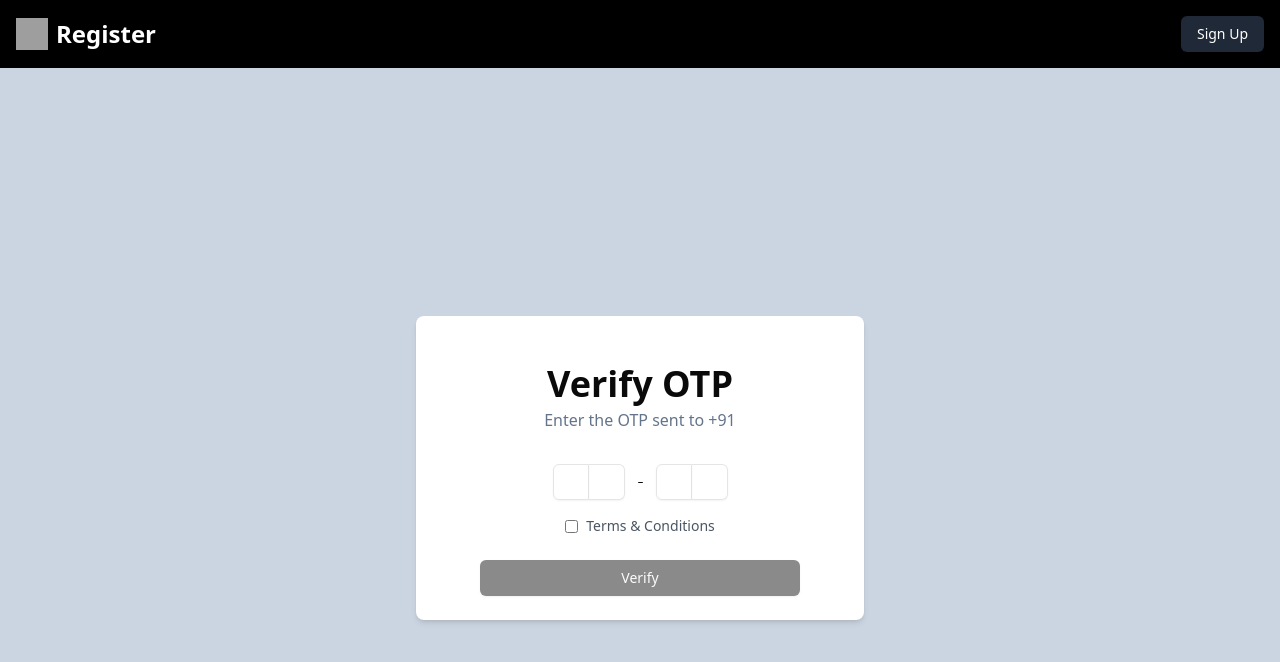
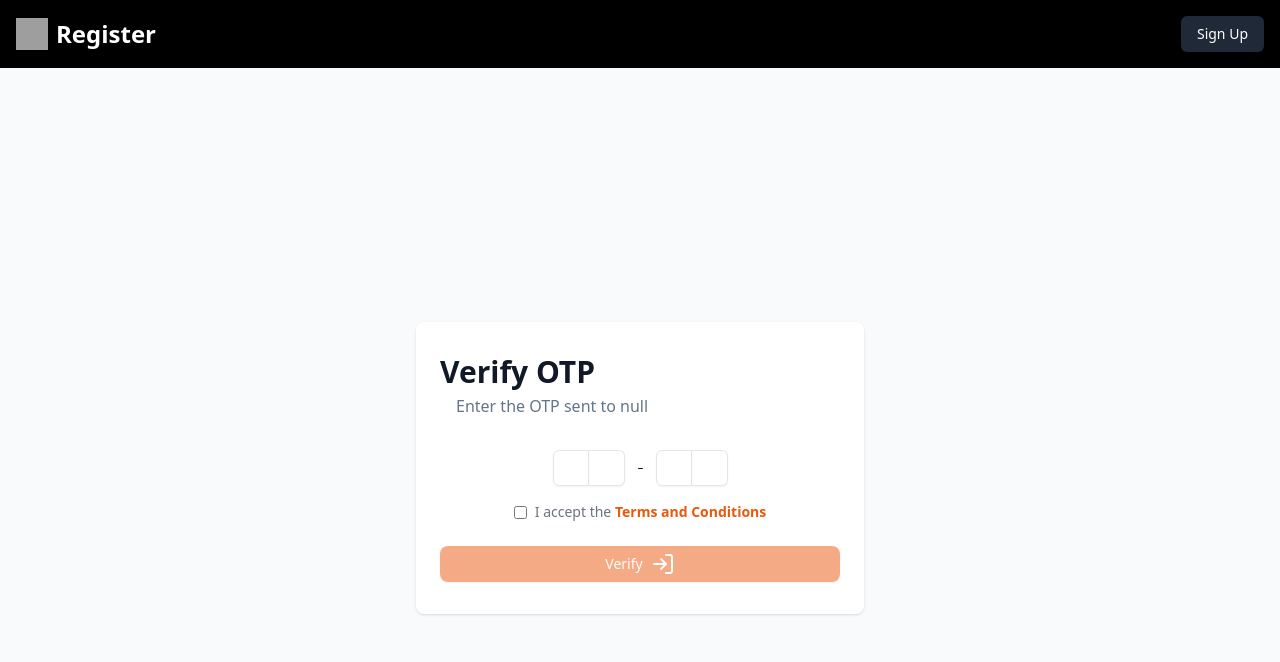
Before and after one commit to CoderXYZ14/OTPSignUpModule, a React (Vite) app in the folder client/: page /verify-otp in a window 1280 px wide. Shown: the top 662 px of the page. Built offline with nearby package versions, Linux system fonts and the light colour scheme; grey boxes are pictures that could not be loaded.

Commit message:
Fixes-10

```diff
--- a/client/package.json
+++ b/client/package.json
@@ -16,6 +16,7 @@
     "@radix-ui/react-label": "^2.1.0",
     "@radix-ui/react-select": "^2.1.1",
     "@radix-ui/react-slot": "^1.1.0",
+    "@reduxjs/toolkit": "^2.2.7",
     "axios": "^1.7.7",
     "class-variance-authority": "^0.7.0",
     "clsx": "^2.1.1",
@@ -25,6 +26,7 @@
     "react": "^18.3.1",
     "react-dom": "^18.3.1",
     "react-phone-input-2": "^2.15.1",
+    "react-redux": "^9.1.2",
     "react-router-dom": "^6.26.2",
     "sonner": "^1.5.0",
     "tailwind-merge": "^2.5.2",
--- a/client/src/components-page/extra-comp/Heading.jsx
+++ b/client/src/components-page/extra-comp/Heading.jsx
@@ -1,3 +1,7 @@
 export function Heading({ label }) {
-  return <div className="font-bold text-3xl md:text-4xl pt-6">{label}</div>;
+  return (
+    <div className="text-3xl font-bold text-gray-900 dark:text-white">
+      {label}
+    </div>
+  );
 }
--- a/client/src/components-page/signup/Signup.jsx
+++ b/client/src/components-page/signup/Signup.jsx
@@ -1,5 +1,5 @@
 import { useState } from "react";
-import { useNavigate } from "react-router-dom";
+import { Link, useNavigate } from "react-router-dom";
 import axios from "axios";
 
 import { Input } from "@/components/ui/input";
@@ -10,48 +10,65 @@ import {
   SelectTrigger,
   SelectValue,
 } from "@/components/ui/select";
+import { Alert, AlertDescription, AlertTitle } from "@/components/ui/alert";
 import { Button } from "@/components/ui/button";
-import { Loader2 } from "lucide-react";
+import { Loader2, LogIn, Terminal } from "lucide-react";
 
 import { countryCodeData } from "../../utils/countrycode.js";
-import { usePhoneInfo } from "@/context/phoneContext.jsx";
+import { useDispatch } from "react-redux";
+import { setPhone } from "../../store/authSlice.js"; // Import the setPhone action
 import { Heading } from "../extra-comp/Heading.jsx";
 import { SubHeading } from "../extra-comp/SubHeading.jsx";
 
 const Signup = () => {
-  const { setPhoneInfo } = usePhoneInfo();
-  const [phone, setPhone] = useState("");
+  const [phone, setPhoneState] = useState(""); // Renamed to avoid confusion
   const [countryCode, setCountryCode] = useState("");
   const [loading, setLoading] = useState(false);
-  const [errorMessage, setErrorMessage] = useState("");
-
+  const [alert, setAlert] = useState({ show: false, message: "", type: "" });
+  const dispatch = useDispatch();
   const navigate = useNavigate();
 
-  const requestOtp = async () => {
+  const requestOtp = async (e) => {
+    e.preventDefault();
+
+    // Check if phone or country code is missing
     if (!phone || !countryCode) {
-      setErrorMessage("Phone number and country code are required");
+      setAlert({
+        show: true,
+        message: "Error creating account or logging in. Please try again.",
+        type: "error",
+      });
       return;
     }
 
     setLoading(true);
-    setErrorMessage("");
     try {
+      // Concatenate country code and phone
+      const fullPhoneNumber = `${countryCode}${phone}`;
+
       const response = await axios.post(
         "http://localhost:8080/api/v1/users/request-otp",
         {
-          phone,
-          countryCode,
+          phone, // Send the full phone number
+          countryCode, // You can still send countryCode if needed
         }
       );
 
       if (response.status === 200) {
-        setPhoneInfo({ phone, countryCode });
+        dispatch(setPhone(fullPhoneNumber)); // Dispatch the full phone number to Redux
+        setAlert({
+          show: true,
+          message: "Account created and logged in successfully!",
+          type: "success",
+        });
         navigate("/verify-otp");
       }
     } catch (error) {
-      setErrorMessage(
-        "Invalid phone number or country code. Please try again."
-      );
+      setAlert({
+        show: true,
+        message: "Error creating account or logging in. Please try again.",
+        type: "error",
+      });
       console.error(error);
     } finally {
       setLoading(false);
@@ -59,14 +76,26 @@ const Signup = () => {
   };
 
   return (
-    <div className="bg-slate-300 min-h-screen flex items-center justify-center p-4">
-      <div className="rounded-lg bg-white w-full max-w-md p-6 text-center shadow-md">
+    <div className="bg-gray-50 dark:bg-gray-900 flex justify-center items-center w-full h-screen">
+      <div className="w-full max-w-md bg-white h-auto px-6 py-8 rounded-lg shadow dark:border dark:bg-gray-800 dark:border-gray-700">
+        {alert.show && (
+          <Alert
+            className={alert.type === "error" ? "bg-red-400" : "bg-green-400"}
+          >
+            <Terminal className="h-4 w-4" />
+            <AlertTitle>
+              {alert.type === "error" ? "Error" : "Success"}
+            </AlertTitle>
+            <AlertDescription>{alert.message}</AlertDescription>
+          </Alert>
+        )}
         <Heading label={"Sign In"} />
         <SubHeading label={"Enter your info"} />
 
+        <form onSubmit={requestOtp}>
           <div className="flex items-center space-x-2 mt-4">
             <Select onValueChange={(value) => setCountryCode(value)}>
-            <SelectTrigger className="w-[120px] text-sm">
+              <SelectTrigger className="w-[120px] text-sm ">
                 <SelectValue placeholder="Code" />
               </SelectTrigger>
               <SelectContent>
@@ -78,26 +107,39 @@ const Signup = () => {
               </SelectContent>
             </Select>
             <Input
-            onChange={(e) => {
-              setPhone(e.target.value);
-            }}
+              onChange={(e) => setPhoneState(e.target.value)} // Renamed to avoid confusion
               placeholder="1234567890"
               label="phone"
-            className="w-full text-sm"
+              className="bg-gray-50 border border-gray-300 text-gray-900 text-sm rounded-lg focus:ring-primary-600 focus:border-primary-600 block w-full p-2.5 dark:bg-gray-700 dark:border-gray-600 dark:placeholder-gray-400 dark:text-white dark:focus:ring-blue-500 dark:focus:border-blue-500"
             />
           </div>
-        {errorMessage && (
-          <p className="text-red-500 text-sm mt-2">{errorMessage}</p>
-        )}
+
           <div className="pt-4">
             <Button
+              type="submit"
               disabled={!phone || loading}
-            onClick={requestOtp}
-            className="w-full"
+              className="rounded-lg bg-orange-600 w-full text-sm"
             >
-            {loading ? <Loader2 className="animate-spin" /> : "Create"}
+              {loading ? (
+                <Loader2 className="animate-spin" />
+              ) : (
+                <>
+                  Create an account <LogIn className="ml-2" />
+                </>
+              )}
             </Button>
+
+            <p className="text-sm mt-3 font-light text-gray-500 dark:text-gray-400">
+              Already have an account?{" "}
+              <Link
+                to="/signin"
+                className="font-medium text-orange-600 hover:underline dark:text-primary-500"
+              >
+                Login here
+              </Link>
+            </p>
           </div>
+        </form>
       </div>
     </div>
   );
--- a/client/src/components-page/verify-otp/VerifyOTP.jsx
+++ b/client/src/components-page/verify-otp/VerifyOTP.jsx
@@ -1,5 +1,6 @@
-import { useState, useContext } from "react";
+import { useEffect, useState } from "react";
 import { useNavigate } from "react-router-dom";
+import { useDispatch, useSelector } from "react-redux";
 import axios from "axios";
 import {
   InputOTP,
@@ -13,84 +14,117 @@ import {
   HoverCardTrigger,
 } from "@/components/ui/hover-card";
 import { Button } from "@/components/ui/button";
-import { Loader2 } from "lucide-react";
-
-import { PhoneInfoContext } from "@/context/phoneContext";
+import { Loader2, LogIn } from "lucide-react";
+import { setPhone, login } from "../../store/authSlice"; // Make sure to import login
 import { Heading, SubHeading } from "../extra-comp";
 
 const VerifyOTP = () => {
-  const { phoneInfo } = useContext(PhoneInfoContext);
-  const [otp, setOtp] = useState("");
+  const dispatch = useDispatch();
+  const navigate = useNavigate();
+
+  const phone = useSelector((state) => state.auth.phone); // Access phone from Redux store
+
+  const [formData, setFormData] = useState({
+    otp: "",
+    termsAccepted: false,
+  });
+
+  const [alert, setAlert] = useState({ show: false, message: "", type: "" });
   const [loading, setLoading] = useState(false);
-  const [isChecked, setIsChecked] = useState(false);
 
-  const [phone, setPhone] = useState(phoneInfo?.phone || "");
-  const [countryCode, setCountryCode] = useState(
-    phoneInfo?.countryCode || "+91"
-  );
-
-  const [errorMessage, setErrorMessage] = useState("");
-  const [successMessage, setSuccessMessage] = useState("");
-
-  const navigate = useNavigate();
-  const handleOtpChange = (value) => {
-    setOtp(value);
-    setSuccessMessage("");
-    setErrorMessage("");
+  const handleChange = (e) => {
+    const isCheckbox = e.target.type === "checkbox";
+    setFormData({
+      ...formData,
+      [e.target.name]: isCheckbox ? e.target.checked : e.target.value,
+    });
   };
 
-  const verifyOtp = async () => {
-    if (!otp) {
-      setErrorMessage("OTP is required");
+  const handleSubmit = async (e) => {
+    e.preventDefault();
+    const { otp, termsAccepted } = formData;
+
+    if (!termsAccepted) {
+      setAlert({
+        show: true,
+        message: "You must accept the terms and conditions.",
+        type: "error",
+      });
       return;
     }
+
+    if (!otp) {
+      setAlert({
+        show: true,
+        message: "OTP is required.",
+        type: "error",
+      });
+      return;
+    }
+
     setLoading(true);
-    setErrorMessage("");
-    setSuccessMessage("");
+    setAlert({ show: false, message: "", type: "" });
 
     try {
       const response = await axios.post(
         "http://localhost:8080/api/v1/users/register",
         {
-          phone: `${countryCode}${phone}`,
+          phone,
           otp,
         }
       );
 
       if (response.status === 200) {
-        const { accessToken, refreshToken } = response.data.data;
-        console.log("Access token:", accessToken);
+        const { accessToken, refreshToken, user } = response.data.data; // Assuming userData is part of the response
         localStorage.setItem("accessToken", accessToken);
         localStorage.setItem("refreshToken", refreshToken);
 
-        setSuccessMessage("Sign up successful!");
-        alert("Sign up successful!");
+        setAlert({
+          show: true,
+          message: "Sign up successful!",
+          type: "success",
+        });
+        dispatch(login({ userData: user })); // Update here to pass userData
 
         setTimeout(() => {
           navigate("/");
         }, 1000);
-
-        console.log("OTP verified successfully");
       }
     } catch (error) {
-      setErrorMessage("Invalid OTP. Please try again.");
-      alert("Invalid OTP. Please try again.");
-      console.error(error);
+      setAlert({
+        show: true,
+        message: "Invalid OTP. Please try again.",
+        type: "error",
+      });
     } finally {
       setLoading(false);
     }
   };
 
-  const handleCheckboxChange = (event) => setIsChecked(event.target.checked);
+  return (
+    <div className="bg-gray-50 dark:bg-gray-900 flex justify-center items-center w-full h-screen">
+      <div className="w-full max-w-md bg-white h-auto px-6 py-8 rounded-lg shadow dark:border dark:bg-gray-800 dark:border-gray-700">
+        {alert.show && (
+          <div
+            className={`${
+              alert.type === "error" ? "bg-red-500" : "bg-green-500"
+            } text-white p-2 rounded mb-4`}
+          >
+            {alert.message}
+          </div>
+        )}
 
-  return (
-    <div className="bg-slate-300 min-h-screen flex items-center justify-center p-4">
-      <div className="rounded-lg bg-white w-full max-w-md p-6 text-center shadow-md">
         <Heading label="Verify OTP" />
-        <SubHeading label={`Enter the OTP sent to ${countryCode} ${phone}`} />
+        <SubHeading label={`Enter the OTP sent to ${phone}`} />
 
+        <form onSubmit={handleSubmit}>
           <div className="mt-4 flex justify-center">
-          <InputOTP maxLength={6} onChange={handleOtpChange}>
+            <InputOTP
+              maxLength={6}
+              onChange={(value) =>
+                handleChange({ target: { name: "otp", value } })
+              }
+            >
               <InputOTPGroup>
                 <InputOTPSlot index={0} />
                 <InputOTPSlot index={1} />
@@ -103,46 +137,50 @@ const VerifyOTP = () => {
             </InputOTP>
           </div>
 
-        {errorMessage && (
-          <p className="text-red-500 text-sm mt-2">{errorMessage}</p>
-        )}
-
-        {successMessage && (
-          <p className="text-green-500 text-sm mt-4">{successMessage}</p>
-        )}
-
           <div className="flex items-center justify-center space-x-2 mt-4">
             <input
               type="checkbox"
-            id="otpCheckbox"
-            checked={isChecked}
-            onChange={handleCheckboxChange}
+              id="termsAccepted"
+              name="termsAccepted"
+              checked={formData.termsAccepted}
+              onChange={handleChange}
               className="cursor-pointer"
             />
+            <label
+              htmlFor="termsAccepted"
+              className="ml-3 text-sm font-light text-gray-500 dark:text-gray-300"
+            >
+              I accept the{" "}
               <HoverCard>
-            <HoverCardTrigger asChild>
-              <label
-                htmlFor="otpCheckbox"
-                className="cursor-pointer text-sm text-gray-600"
-              >
-                Terms & Conditions
-              </label>
+                <HoverCardTrigger>
+                  <span className="font-bold text-primary-600 hover:underline text-orange-600 cursor-pointer">
+                    Terms and Conditions
+                  </span>
                 </HoverCardTrigger>
-            <HoverCardContent className="w-64">
-              Please read and accept our terms and conditions before proceeding.
+                <HoverCardContent className="p-4 bg-white dark:bg-gray-800 border border-gray-200 dark:border-gray-600 shadow-lg rounded-lg">
+                  Here are the terms and conditions you should accept before
+                  signing up.
                 </HoverCardContent>
               </HoverCard>
+            </label>
           </div>
 
           <div className="flex justify-center mt-6">
             <Button
-            className="w-full max-w-xs"
-            disabled={!otp || loading || !isChecked}
-            onClick={verifyOtp}
+              type="submit"
+              className="rounded-lg bg-orange-600 w-full text-sm"
+              disabled={loading || !formData.otp || !formData.termsAccepted}
             >
-            {loading ? <Loader2 className="animate-spin" /> : "Verify"}
+              {loading ? (
+                <Loader2 className="animate-spin" />
+              ) : (
+                <>
+                  Verify <LogIn className="ml-2" />
+                </>
+              )}
             </Button>
           </div>
+        </form>
       </div>
     </div>
   );
--- /dev/null
+++ b/client/src/components/ui/alert.jsx
@@ -0,0 +1,47 @@
+import * as React from "react"
+import { cva } from "class-variance-authority";
+
+import { cn } from "@/lib/utils"
+
+const alertVariants = cva(
+  "relative w-full rounded-lg border px-4 py-3 text-sm [&>svg+div]:translate-y-[-3px] [&>svg]:absolute [&>svg]:left-4 [&>svg]:top-4 [&>svg]:text-foreground [&>svg~*]:pl-7",
+  {
+    variants: {
+      variant: {
+        default: "bg-background text-foreground",
+        destructive:
+          "border-destructive/50 text-destructive dark:border-destructive [&>svg]:text-destructive",
+      },
+    },
+    defaultVariants: {
+      variant: "default",
+    },
+  }
+)
+
+const Alert = React.forwardRef(({ className, variant, ...props }, ref) => (
+  <div
+    ref={ref}
+    role="alert"
+    className={cn(alertVariants({ variant }), className)}
+    {...props} />
+))
+Alert.displayName = "Alert"
+
+const AlertTitle = React.forwardRef(({ className, ...props }, ref) => (
+  <h5
+    ref={ref}
+    className={cn("mb-1 font-medium leading-none tracking-tight", className)}
+    {...props} />
+))
+AlertTitle.displayName = "AlertTitle"
+
+const AlertDescription = React.forwardRef(({ className, ...props }, ref) => (
+  <div
+    ref={ref}
+    className={cn("text-sm [&_p]:leading-relaxed", className)}
+    {...props} />
+))
+AlertDescription.displayName = "AlertDescription"
+
+export { Alert, AlertTitle, AlertDescription }
--- /dev/null
+++ b/client/src/store/authSlice.js
@@ -0,0 +1,30 @@
+import { createSlice } from "@reduxjs/toolkit";
+
+const initialState = {
+  status: false,
+  userData: null,
+  phone: null, // Storing the full phone number
+};
+
+const authSlice = createSlice({
+  name: "auth",
+  initialState,
+  reducers: {
+    login: (state, action) => {
+      state.status = true;
+      state.userData = action.payload.userData;
+    },
+    logout: (state) => {
+      state.status = false;
+      state.userData = null;
+      state.phone = null; // Reset phone on logout
+    },
+    setPhone: (state, action) => {
+      state.phone = action.payload; // New action to set the full phone number
+    },
+  },
+});
+
+export const { login, logout, setPhone } = authSlice.actions;
+
+export default authSlice.reducer;
--- /dev/null
+++ b/client/src/store/store.js
@@ -0,0 +1,10 @@
+import { configureStore } from "@reduxjs/toolkit";
+import authSlice from "./authSlice";
+
+const store = configureStore({
+  reducer: {
+    auth: authSlice,
+  },
+});
+
+export default store;
```
Also changed, not shown: client/src/components-page/header/Header.jsx (+17 -18 lines), client/src/context/phoneContext.jsx (deleted, +0 -15 lines), client/src/main.jsx (+5 -3 lines), 1 other file (tests, documents, lock files or other folders). Lines whose indentation alone changed are shown as unchanged.
